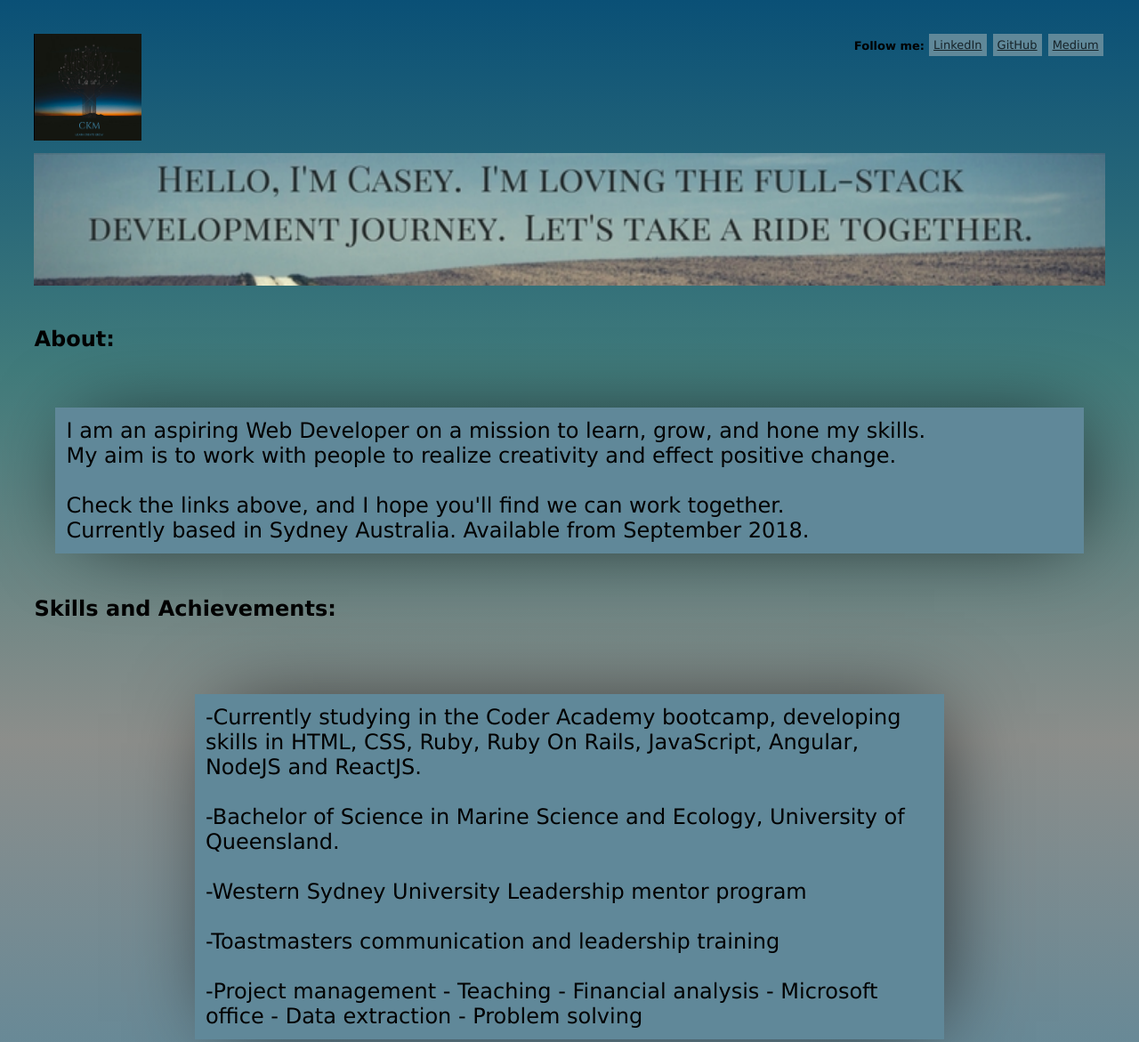
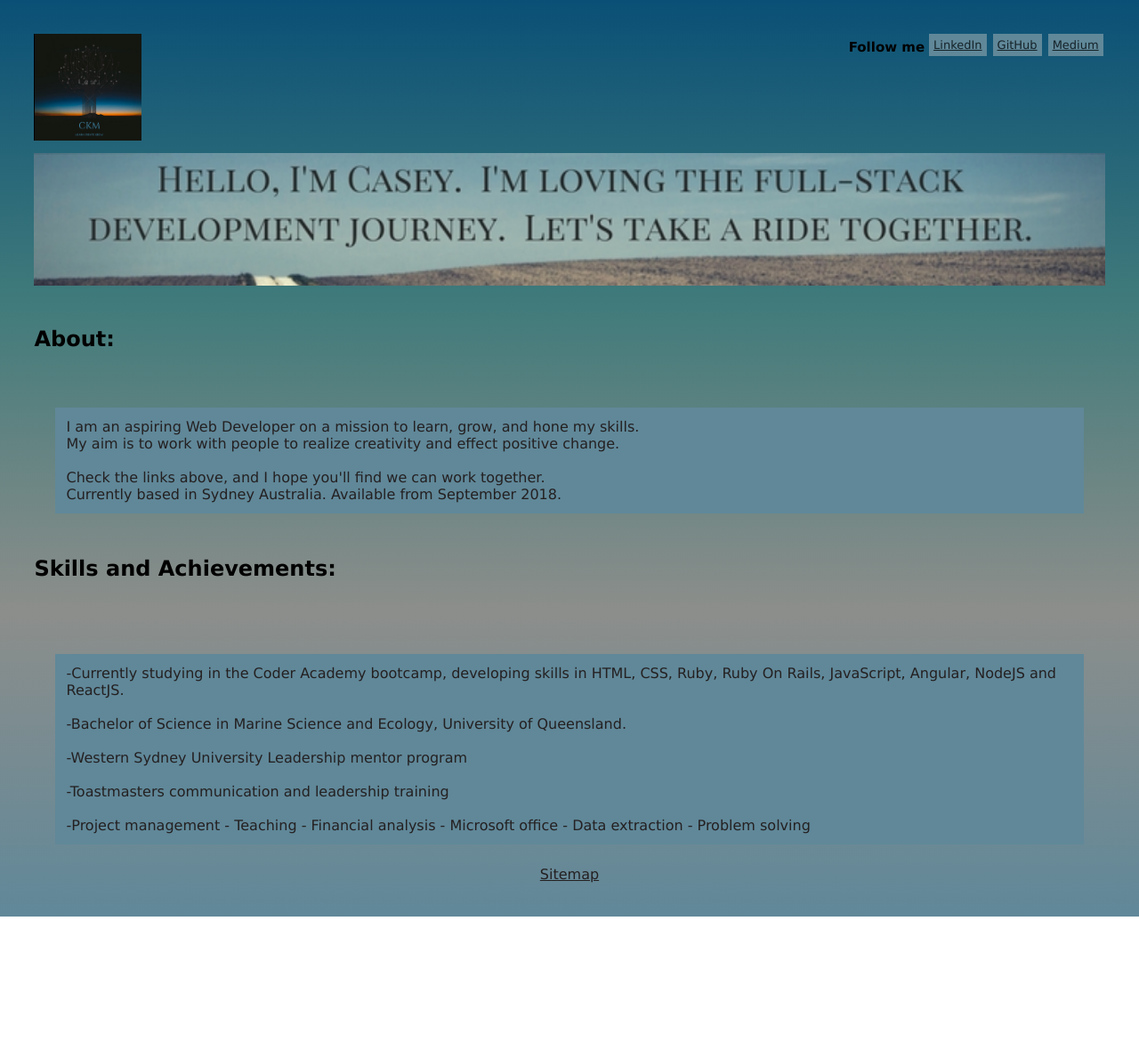
Before and after one commit to Caseykm/Casey-Manning, a plain HTML site: page index.html in a window 1280 px wide. Shown: the top 1171 px of the page at 89% size. After the commit the page ends 1030 px from the top, so only its background shows below. Drawn offline with Linux system fonts and the light colour scheme.

Commit message:
final update3:42?

```diff
--- a/index.html
+++ b/index.html
@@ -12,14 +12,12 @@
   <link rel="shortcut icon" type="png" href="img/favicon.png"/>
 </head>
 
-
-
 <!-- Links and buttons-->
 <ul class="nav">
   <a href="https://medium.com/it-works-on-my-machine" target="_blank" class="button">Medium</a>
   <a href="https://github.com/Caseykm"target="_blank" class="button">GitHub</a>
   <a href="https://www.linkedin.com/in/casey-manning-0853591b/" target="_blank" class="button">LinkedIn</a>
-  <h1 class="guide"> Follow me:</h1>
+  <h1 class="guide"> Follow me</h1>
 </ul>
 
 <!-- Welcome and logo Images -->
@@ -30,8 +28,7 @@
     <img class="welcome-image" src="img/welcome.jpg">
 </div>
 
-
-    <!-- About me -->
+    <!-- Main body -->
 <body>
   <div class="header1">
     <h2><strong>About:</strong></h2><br>
@@ -65,6 +62,7 @@
     </p2>
   </div>
 </body>
+
   <!-- Sitemap -->
 <footer>
     <div id="sitemap">
--- a/style.css
+++ b/style.css
@@ -1,3 +1,4 @@
+/* Welcome and logo Images */
 .welcome > .welcome-image {
   width: 100%;
   display: block;
@@ -11,11 +12,13 @@
   float: left
   padding: left 1px
  }
+
+ /* Links and buttons */
  .guide {
   float: right;
   font-size: 18px;
   height: 20px;
- font-size: 13px;
+ font-size: 15px;
   line-height: 10px;
   padding-bottom: 10px;
  }
@@ -33,6 +36,8 @@
   float: right;
 }
  }
+
+ /* Main body */
  .header1 {
   font-size:200%;
   margin: 5%;
@@ -45,7 +50,25 @@
   background-repeat: no-repeat;
   font-family: 'Lucida Grande';
 }
+.intro {
+  background-color: #608899;
+  width: 70% auto;
+  margin: 2%;
+  margin-bottom: 4%;
+  padding: 1%;
+  font-family: 'Lucida Grande';
+  color: #242021
+}
+.skills {
+  background-color: #608899;
+  width: 60% auto;
+  margin: 2%;
+  padding: 1%;
+  font-family: 'Lucida Grande';
+  color: #242021
+}
 
+/* Screen responsive design */
 @media screen and (max-width: 600px) {
   p1,p2 {
       font-size: 70%;
@@ -57,55 +80,9 @@
   }
 }
 
-.intro {
-  background-color: #608899;
-  width: 70% auto;
-  margin: 2%;
-  margin-bottom: 4%;
-  padding: 1%;
-  box-shadow: 10px 1px 94px -21px rgba(0,0,0,0.75);
-  font-family: 'Lucida Grande';
-  color: #242021
-  font-weight: bold;
-  font-size:150%;
-}
-.skills {
-  background-color: #608899;
-  width: 60% auto;
-  margin: 2%;
-  margin-left:15%;
-  margin-right: 15%;
-  padding: 1%;
-  box-shadow: 10px 1px 94px -21px rgba(0,0,0,0.75);
-  font-family: 'Lucida Grande';
-  color: #242021
-  font-weight: bold;
-  font-size:150%;
-}
-
+/* Sitemap */
 .sitemap {
   display:block;
   text-align:center;
   color: #242021
 }
-
-@media (max-width: 700px) {
-.intro
-  {
-    font:20px;
-    width: 50%;
-  }
-}
-/* @media screen and (max-device-width : 1204px)
-{
-  body or yourdiv element
-  {
-    font:<size>px/em/cm;
-  }
-}
-
-@media (max-width: 900px) {
-  form {
-    width: 90%;
-  }
-} */
```
